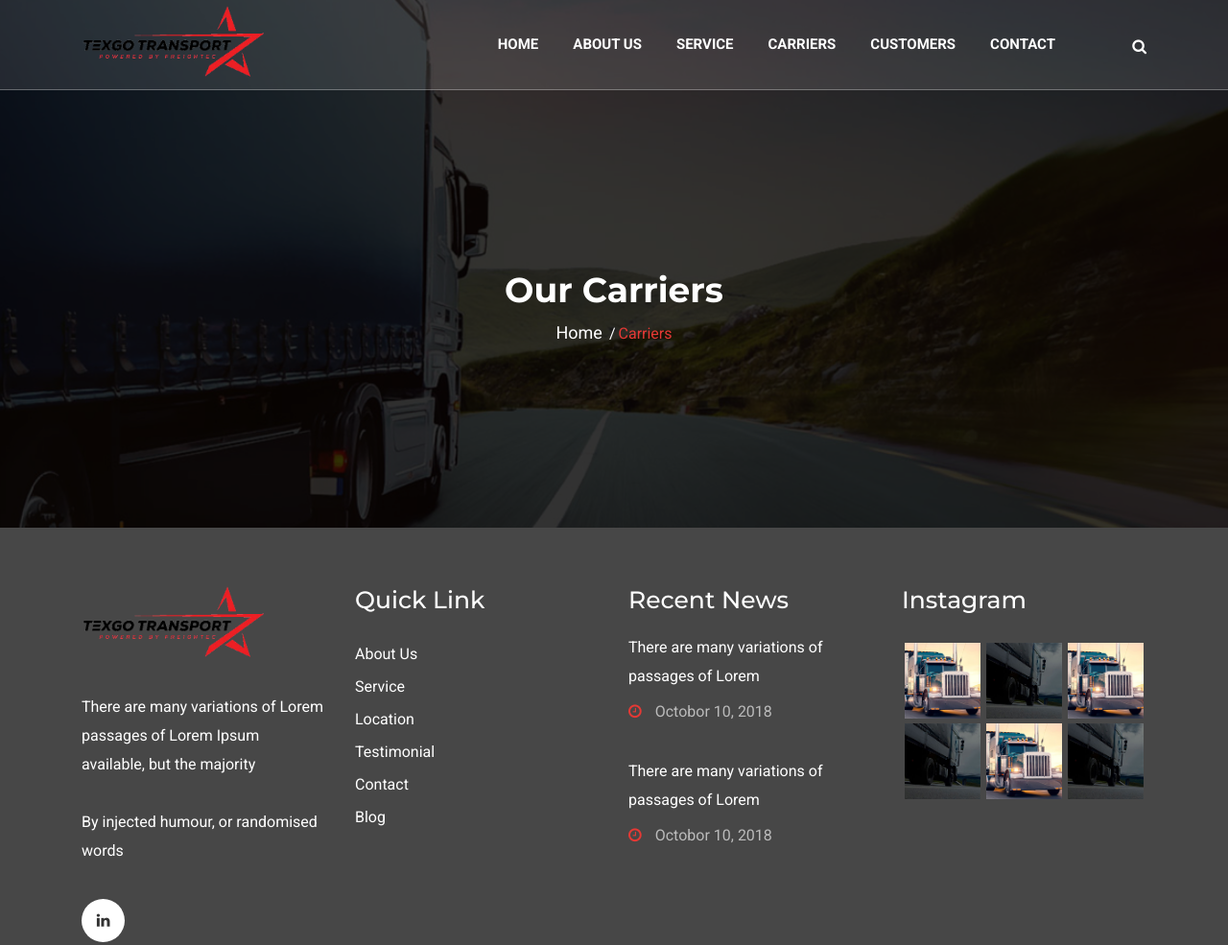
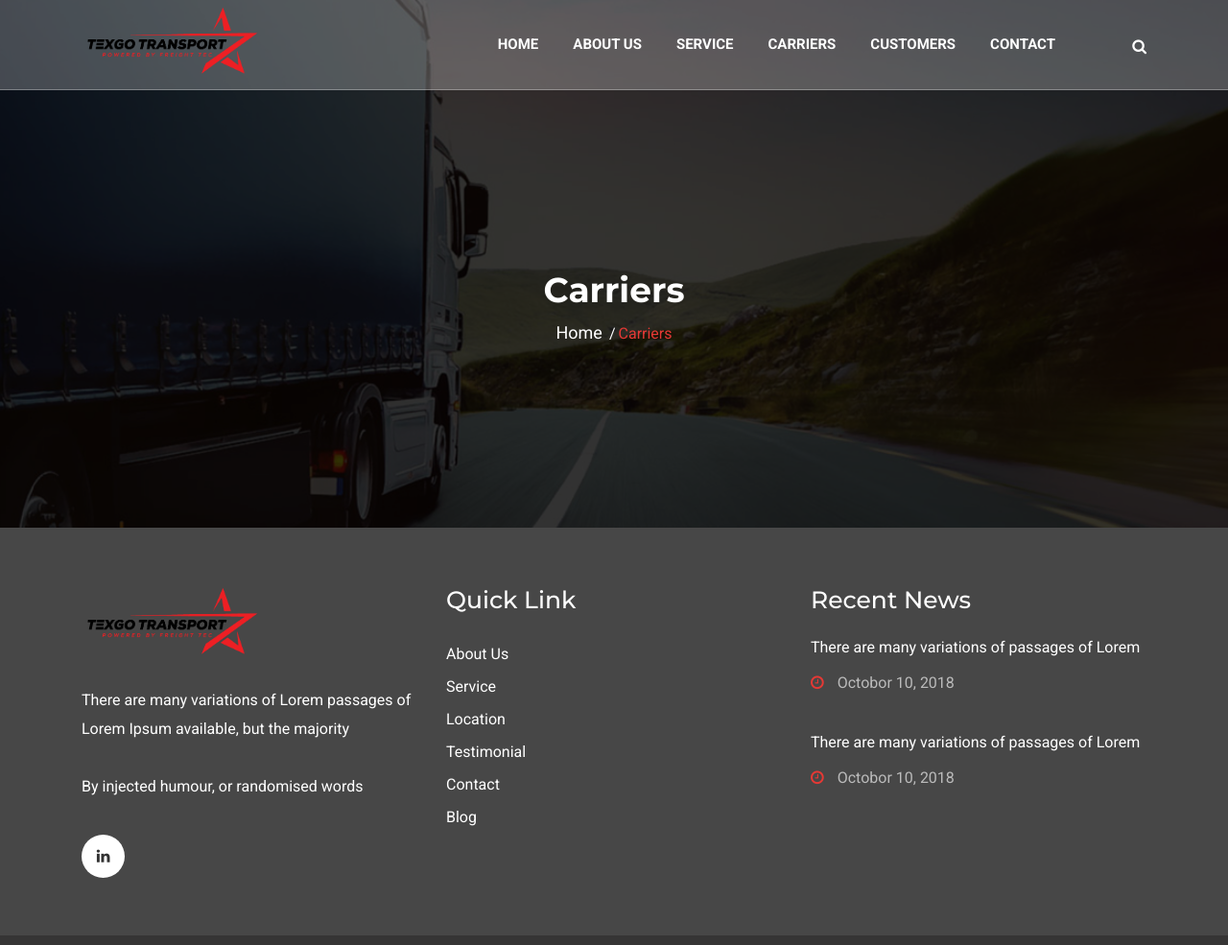
Before and after one commit to jacastrorug/TexgoApp, a Gatsby site: page /carriers in a window 1280 px wide. Shown: the top 985 px of the page at 96% size. Built offline with nearby package versions, Linux system fonts and the light colour scheme; Gatsby itself is replaced by a stand-in of ours.

Commit message:
Fix release 5

```diff
--- a/src/components/Footer/index.js
+++ b/src/components/Footer/index.js
@@ -1,6 +1,6 @@
 import React from "react";
 import { Link } from "gatsby";
-import logo from "../../images/logo/logo.png";
+import logo from "../../images/logo/logo-1.png";
 import in1 from "../../images/instragram/1.jpg";
 import in2 from "../../images/instragram/2.jpg";
 import in3 from "../../images/instragram/3.jpg";
@@ -15,7 +15,7 @@ const FooterSection = () => {
       <div className="wpo-footer-top">
         <div className="container">
           <div className="row">
-            <div className="col-lg-3 col-md-6 col-sm-6 footer-t">
+            <div className="col-lg-4 col-md-6 col-sm-6 footer-t">
               <div className="wpo-footer-logo">
                 <img src={logo} alt="" className="logo-footer" />
               </div>
@@ -34,7 +34,7 @@ const FooterSection = () => {
                 </ul>
               </div>
             </div>
-            <div className="col-lg-3 col-md-6 col-sm-6 footer-t">
+            <div className="col-lg-4 col-md-6 col-sm-6 footer-t">
               <div className="footer-link">
                 <h3>Quick Link</h3>
                 <ul>
@@ -59,7 +59,7 @@ const FooterSection = () => {
                 </ul>
               </div>
             </div>
-            <div className="col-lg-3 col-md-6 col-sm-6 footer-b">
+            <div className="col-lg-4 col-md-6 col-sm-6 footer-b">
               <div className="Recent-News-area">
                 <h3>Recent News</h3>
                 <div className="resent-sub">
@@ -76,44 +76,7 @@ const FooterSection = () => {
                 </span>
               </div>
             </div>
-            <div className="col-lg-3 col-sm-6 col-12">
-              <div className="footer-widget instagram">
-                <h3>Instagram</h3>
-                <ul className="d-flex">
-                  <li>
-                    <Link to="/">
-                      <img src={in1} alt="" />
-                    </Link>
-                  </li>
-                  <li>
-                    <Link to="/">
-                      <img src={in2} alt="" />
-                    </Link>
-                  </li>
-                  <li>
-                    <Link to="/">
-                      <img src={in3} alt="" />
-                    </Link>
-                  </li>
-                  <li>
-                    <Link to="/">
-                      <img src={in4} alt="" />
-                    </Link>
-                  </li>
-                  <li>
-                    <Link to="/">
-                      <img src={in5} alt="" />
-                    </Link>
-                  </li>
-                  <li>
-                    <Link to="/">
-                      <img src={in6} alt="" />
-                    </Link>
-                  </li>
-                </ul>
-              </div>
             </div>
-          </div>
         </div>
       </div>
       <div className="wpo-footer-bottom">
--- a/src/components/header/index.js
+++ b/src/components/header/index.js
@@ -3,7 +3,7 @@ import { Link } from "gatsby";
 import PropTypes from "prop-types";
 
 import MobileMenu from "../../components/MobileMenu";
-import logo from "../../images/logo/logo.png";
+import logo from "../../images/logo/logo-1.png";
 
 import "./style.css";
 
--- a/src/components/header/style.css
+++ b/src/components/header/style.css
@@ -34,7 +34,7 @@
   width: 100%;
   position: absolute;
   z-index: 99;
-  background-color: rgba(255, 255, 255, 0.1);
+  background-color: rgba(255, 255, 255, 0.24);
   border-bottom: 1px solid rgba(255, 255, 255, 0.3);
 }
 .header-style-1 .main-menu,
--- a/src/components/wpofeatures/index.js
+++ b/src/components/wpofeatures/index.js
@@ -29,7 +29,7 @@ const WpoFeatures = () => {
                     <i className="fi flaticon-truck"></i>
                   </div>
                   <div className="wpo-features-text">
-                    <h3>Dispatch Services for Owner OPS</h3>
+                    <h3>$100,000 bond</h3>
                   </div>
                 </div>
               </div>
--- a/src/pages/carriers.js
+++ b/src/pages/carriers.js
@@ -8,7 +8,7 @@ const CarriersPage = () => {
   return (
     <Layout>
       <SEO title="Carriers" />
-      <Breadcumb bdtitle={"Our Carriers"} bdsub={"Carriers"} />
+      <Breadcumb bdtitle={"Carriers"} bdsub={"Carriers"} />
     </Layout>
   );
 };
--- a/src/pages/index.js
+++ b/src/pages/index.js
@@ -20,7 +20,6 @@ const IndexPage = () => (
     <ServiceArea />
     <WpoFeatures />
     <TruckArea />
-    <Newsletter />
   </Layout>
 );
 
```
Also changed, not shown: src/components/ServiceArea/index.js (+5 -5 lines), src/components/Truck/index.js (+5 -5 lines), src/components/about2/index.js (+1 -7 lines), src/images/logo/logo-1.png (added).
